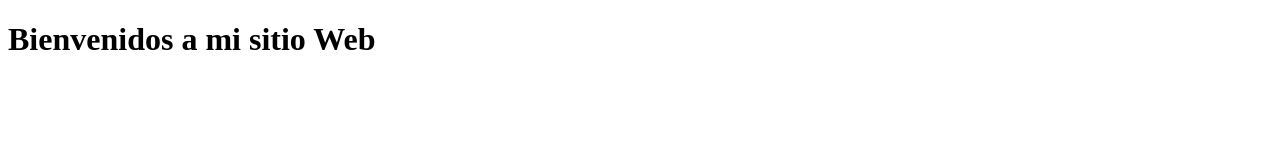
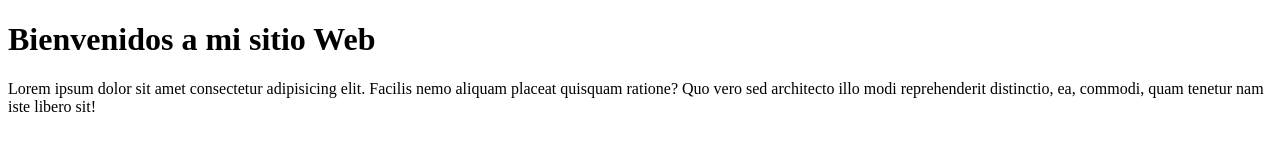
Before and after one commit to Aldahirchillce/MiWeb, a plain HTML site: page index.html in a window 1280 px wide. Drawn offline with Linux system fonts and the light colour scheme.

Commit message:
He agregado nuevas lineas de codigo

```diff
--- a/index.html
+++ b/index.html
@@ -8,5 +8,6 @@
 </head>
 <body>
     <h1>Bienvenidos a mi sitio Web</h1>
+    <p>Lorem ipsum dolor sit amet consectetur adipisicing elit. Facilis nemo aliquam placeat quisquam ratione? Quo vero sed architecto illo modi reprehenderit distinctio, ea, commodi, quam tenetur nam iste libero sit!</p>
 </body>
 </html>
```
